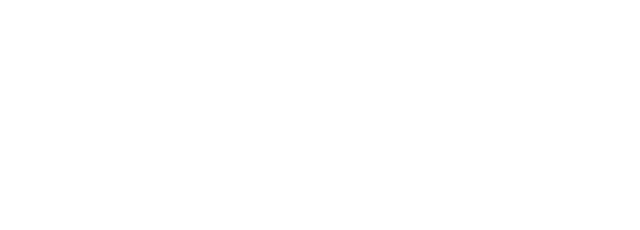
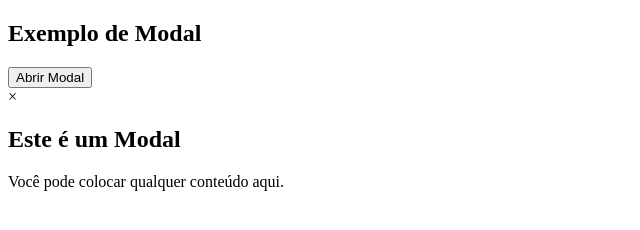
Before and after one commit to MiguelRaveli/modalproject, a plain HTML site: page index.html in a window 1280 px wide. Shown: the whole page, without its empty margins (0-640 px from the left). Drawn offline with Linux system fonts and the light colour scheme.

Commit message:
Mudando a Estrutura HTML do modal

```diff
--- a/index.html
+++ b/index.html
@@ -1,12 +1,25 @@
 <!DOCTYPE html>
-<html lang="en">
+<html lang="pt-br">
 <head>
     <meta charset="UTF-8">
     <meta name="viewport" content="width=device-width, initial-scale=1.0">
-    <title>ModalProject</title>
-    <link rel="stylesheet" href="style.css">
+    <title>Exemplo de Modal</title>
 </head>
 <body>
-    <script src="main.js"></script>
+
+    <h2>Exemplo de Modal</h2>
+
+    <!-- Botão para abrir o modal -->
+    <button id="openModalBtn">Abrir Modal</button>
+
+    <!-- O Modal -->
+    <div id="myModal" class="modal">
+        <div class="modal-content">
+            <span class="close">&times;</span>
+            <h2>Este é um Modal</h2>
+            <p>Você pode colocar qualquer conteúdo aqui.</p>
+        </div>
+    </div>
+
 </body>
 </html>
```
